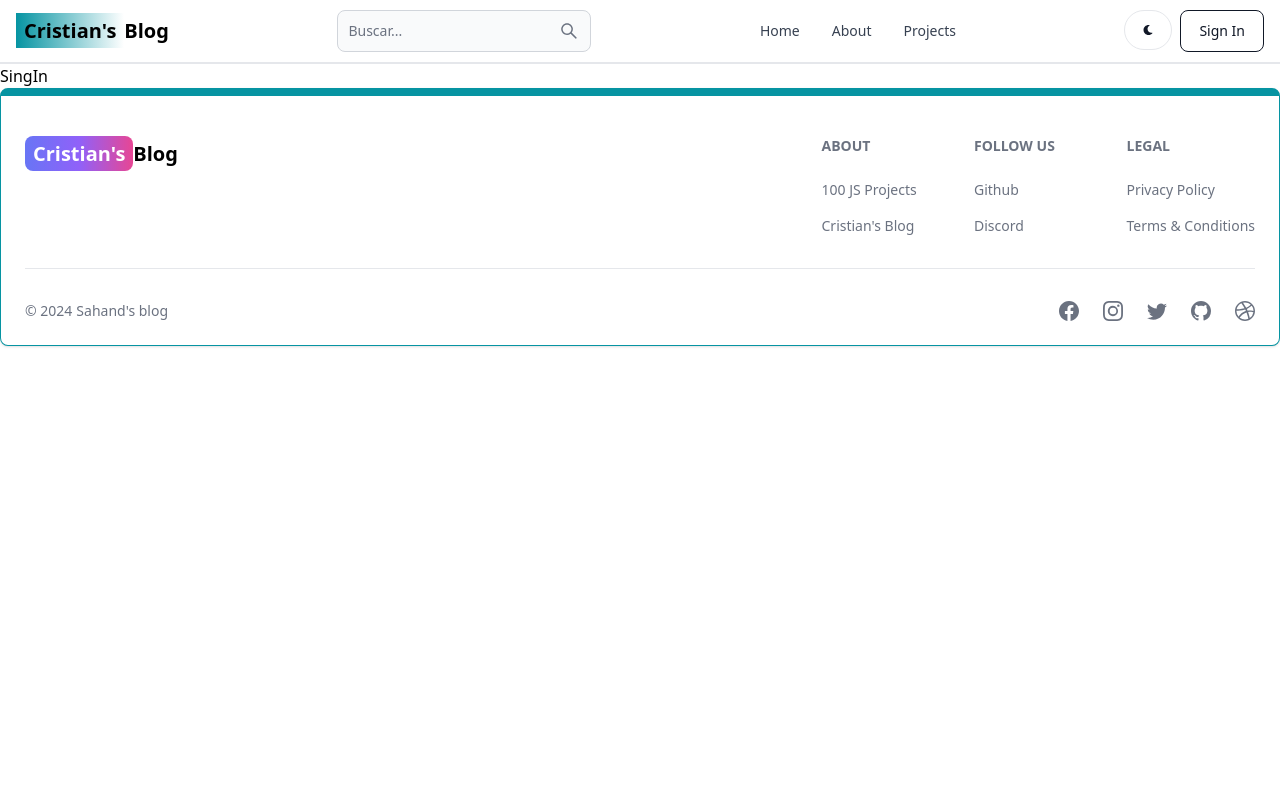
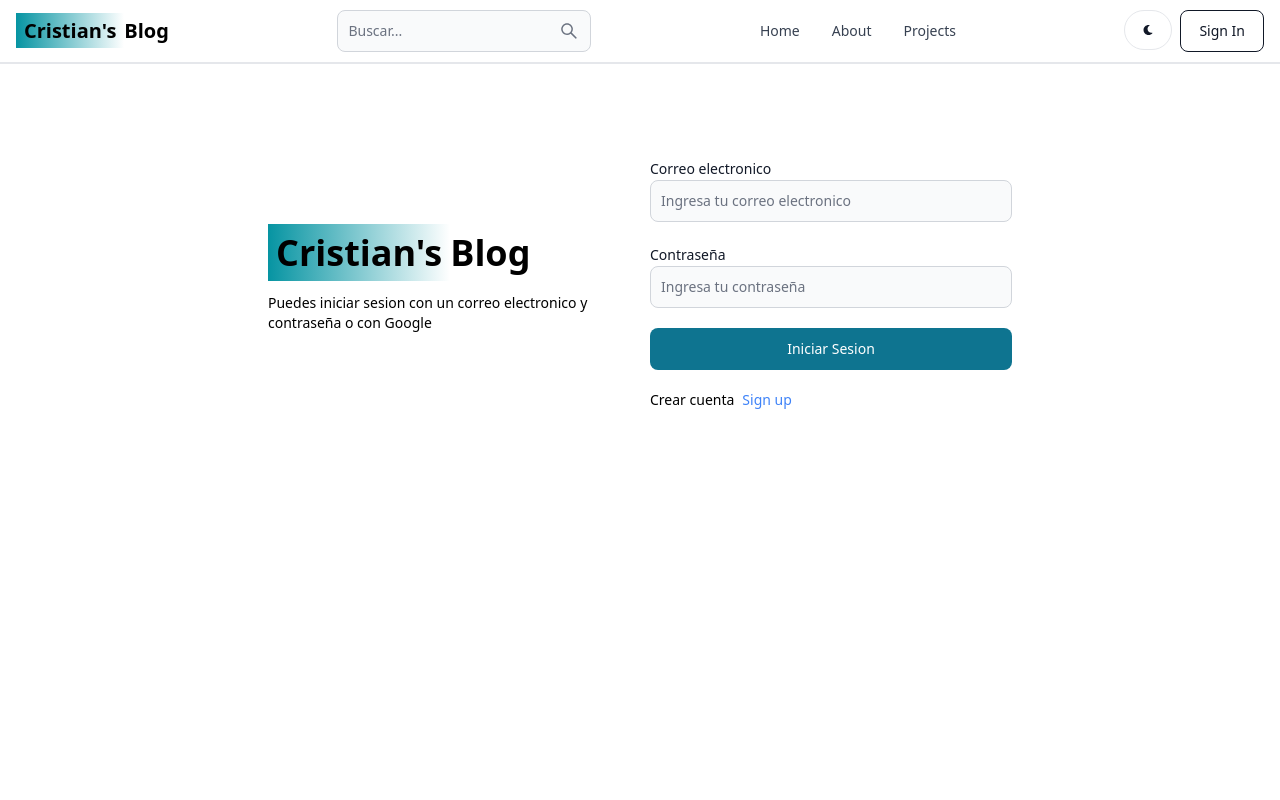
Before and after one commit to tahayk3/Mern_blog, a React (Vite) app in the folder client/: page /signin in a window 1280 px wide. Shown: the top 800 px of the page. Built offline with nearby package versions, Linux system fonts and the light colour scheme.

Commit message:
Agregando UI a el inicio de sesion

```diff
--- a/client/src/pages/SingIn.jsx
+++ b/client/src/pages/SingIn.jsx
@@ -1,5 +1,108 @@
+import { Alert, Button, Label, Spinner, TextInput } from 'flowbite-react';
+import { useState } from 'react';
+import { Link, useNavigate } from 'react-router-dom';
+
+
 export default function SingIn(){
+
+    const [formData,setFormData] = useState({});
+    const [errorMessage, setErrorMessage] = useState(null);
+    const [isLoading, setIsLoading] = useState(false);
+    const navigate = useNavigate();
+
+    function handleChange(e){
+        setFormData({
+            ...formData,
+            [e.target.id]: e.target.value.trim()
+        });
+    }
+
+    const handleSubmit = async(e) =>{
+        e.preventDefault();
+        if(!formData.email || !formData.password){
+            return setErrorMessage("Por favor, ingresa todos los datos requeridos");
+        }
+        try{
+            setIsLoading(true);
+            setErrorMessage(null);
+            const res = await fetch('/api/auth/signin', {
+                method: 'POST',
+                headers: { 'Content-Type': 'application/json' },
+                body: JSON.stringify(formData),
+            });
+            const data = await res.json();
+            if(data.success === false){
+                return setErrorMessage(data.message);
+            }
+            setIsLoading(false);
+            if(res.ok){
+                navigate("/");
+            }
+        }catch(error){
+            setErrorMessage(error.message);
+            setIsLoading(false);
+        }
+    };
+
     return(
-        <div>SingIn</div>
+        <div className="min-h-screen mt-20">
+            <div className="flex p-3 max-w-3xl mx-auto flex-col md:flex-row md:items-center gap-5">
+                {/* left*/}
+                <div className="flex-1">
+                    <Link to="/" className='font-bold dark:text-white text-4xl'>
+                        <span className='px-2 py-1 bg-gradient-to-r from-teal-500 text-dark'>Cristian's</span>
+                        Blog
+                    </Link>
+                    <p className="text-sm mt-5">Puedes iniciar sesion con un correo electronico y contraseña o con Google</p>
+                </div>
+
+                {/*right */}
+                <div className="flex-1">
+                    <form className="flex flex-col gap-5" onSubmit={handleSubmit}>
+                        <div>
+                            <Label value="Correo electronico"></Label>
+                            <TextInput
+                                type="email"
+                                placeholder="Ingresa tu correo electronico"
+                                id="email"
+                                onChange={handleChange}
+                            />
+                        </div>
+                        <div>
+                            <Label value="Contraseña"></Label>
+                            <TextInput
+                                type="password"
+                                placeholder="Ingresa tu contraseña"
+                                id="password"
+                                onChange={handleChange}
+                            />
+                        </div>
+                        <Button type="submit" disabled={isLoading}>
+                            {
+                                isLoading ? (
+                                   <>
+                                        <Spinner size="sm"/>
+                                        <span className='pl-3'>Cargando...</span>
+                                   </>
+                                ):  "Iniciar Sesion"
+                            }
+                        </Button>
+                    </form>
+                    <div className="flex gap-2 text-sm mt-5">
+                        <span>Crear cuenta</span>
+                        <Link to="/signin" className="text-blue-500">
+                            Sign up
+                        </Link>
+                    </div>
+                    {
+                        errorMessage && (
+                            <Alert className='mt-5' color="failure">
+                                {errorMessage}
+                            </Alert>
+                        )
+                    }
+                </div>
+            </div>
+        </div>
     );
 }
```
